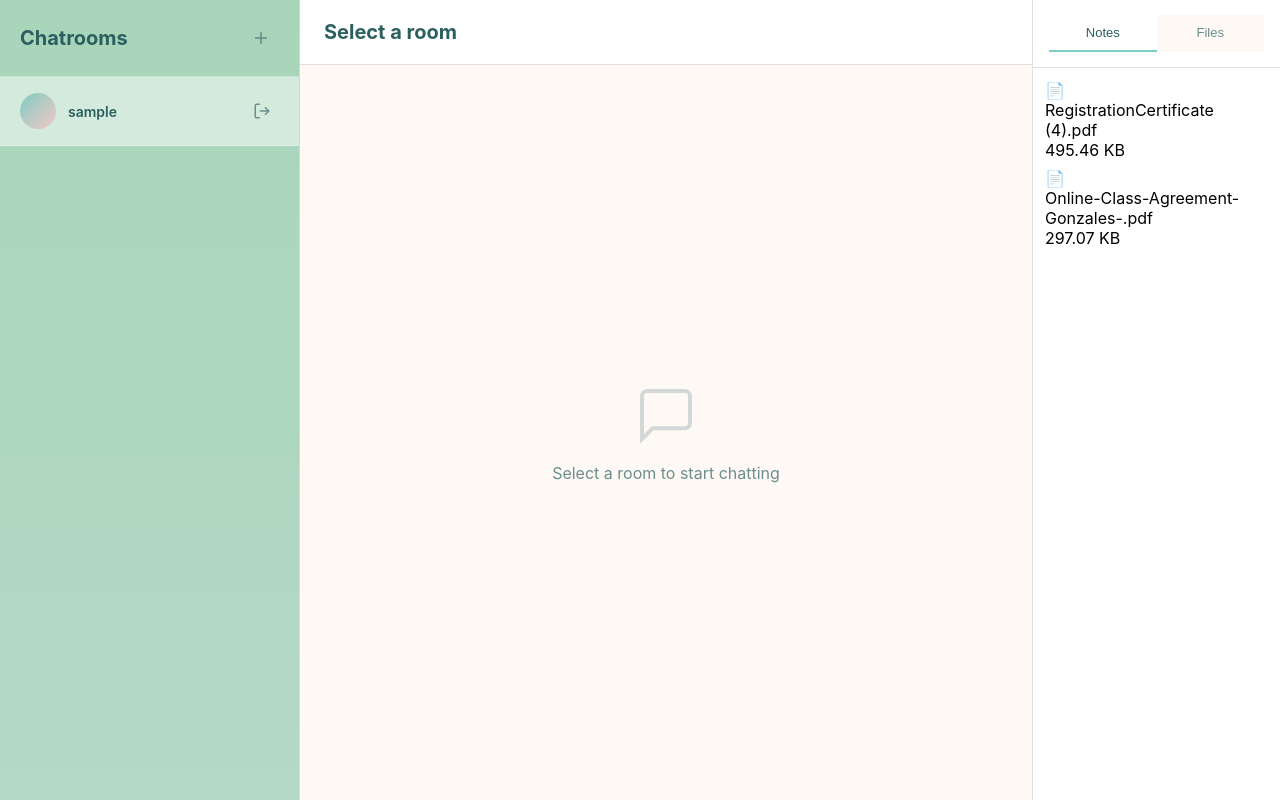
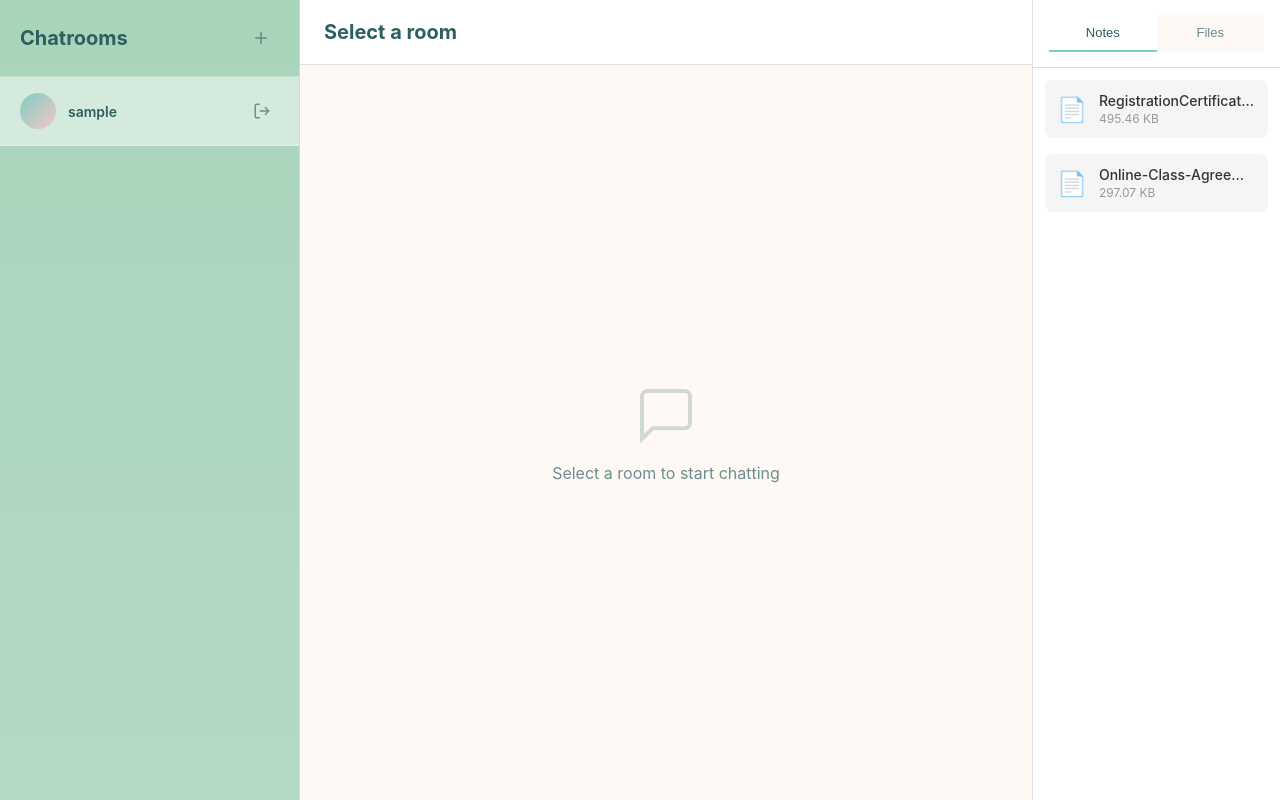
Before and after one commit to alexander213213/chatroom-frontend, a plain HTML site: page chat.html in a window 1280 px wide. Drawn offline with nearby package versions, Linux system fonts and the light colour scheme; files that its build step writes are made by us from their sources; no server answers; sample sign-in values are in the browser's storage; a script that the page names is missing.

Commit message:
file placeholders

```diff
--- a/styles/chat.css
+++ b/styles/chat.css
@@ -553,3 +553,45 @@
 .members-list::-webkit-scrollbar-thumb:hover {
     background: rgba(126, 205, 196, 0.5);
 }
+
+/* File Item Placeholders */
+.file-item {
+    display: flex;
+    align-items: center;
+    gap: 12px;
+    padding: 12px;
+    background-color: #f5f5f5;
+    border-radius: 8px;
+    margin-bottom: 8px;
+    cursor: pointer;
+    transition: background-color 0.2s ease;
+}
+
+.file-item:hover {
+    background-color: #efefef;
+}
+
+.file-icon {
+    font-size: 24px;
+    flex-shrink: 0;
+}
+
+.file-info {
+    flex: 1;
+    min-width: 0;
+}
+
+.file-name {
+    font-weight: 500;
+    color: #333;
+    font-size: 14px;
+    white-space: nowrap;
+    overflow: hidden;
+    text-overflow: ellipsis;
+}
+
+.file-size {
+    font-size: 12px;
+    color: #999;
+    margin-top: 2px;
+}
```
